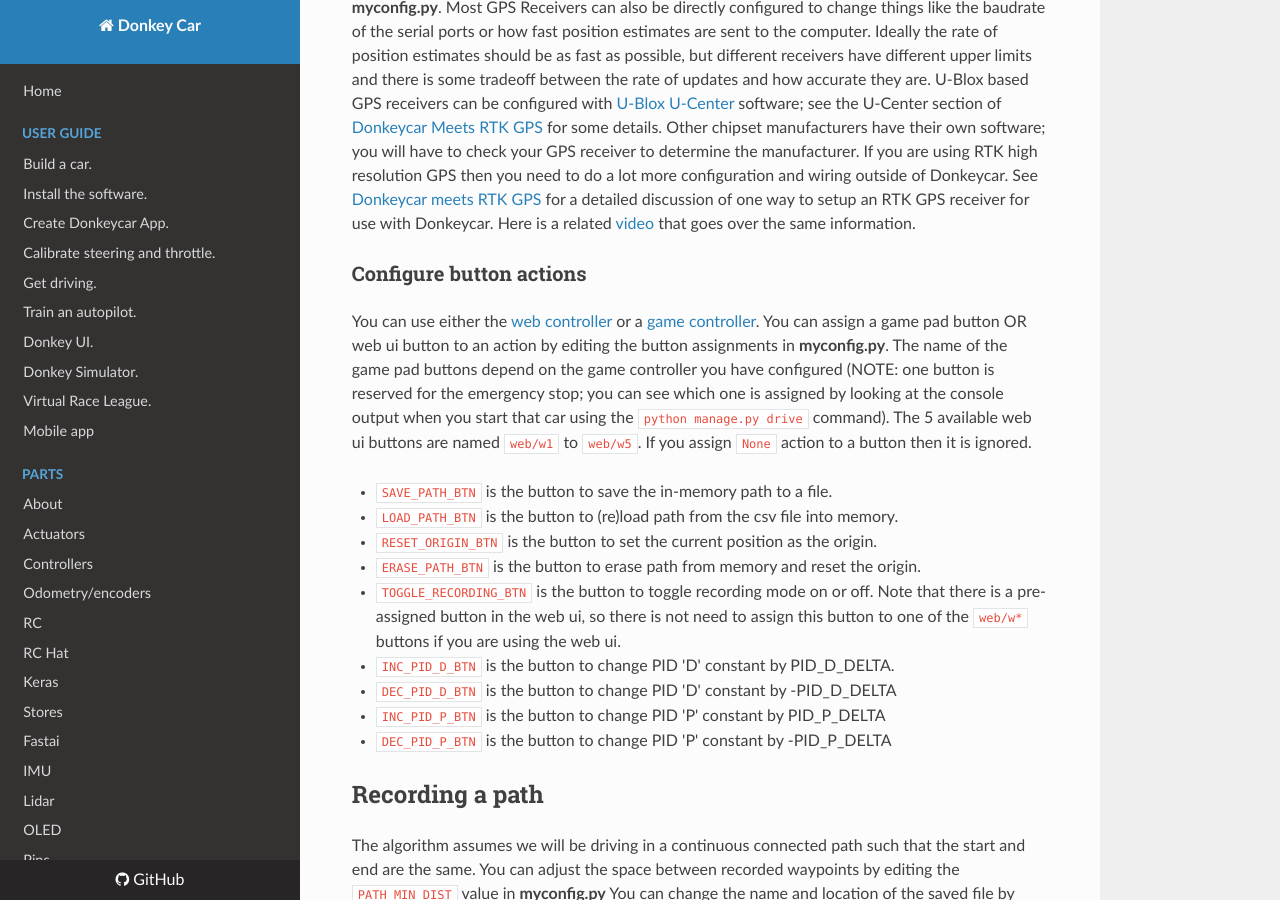
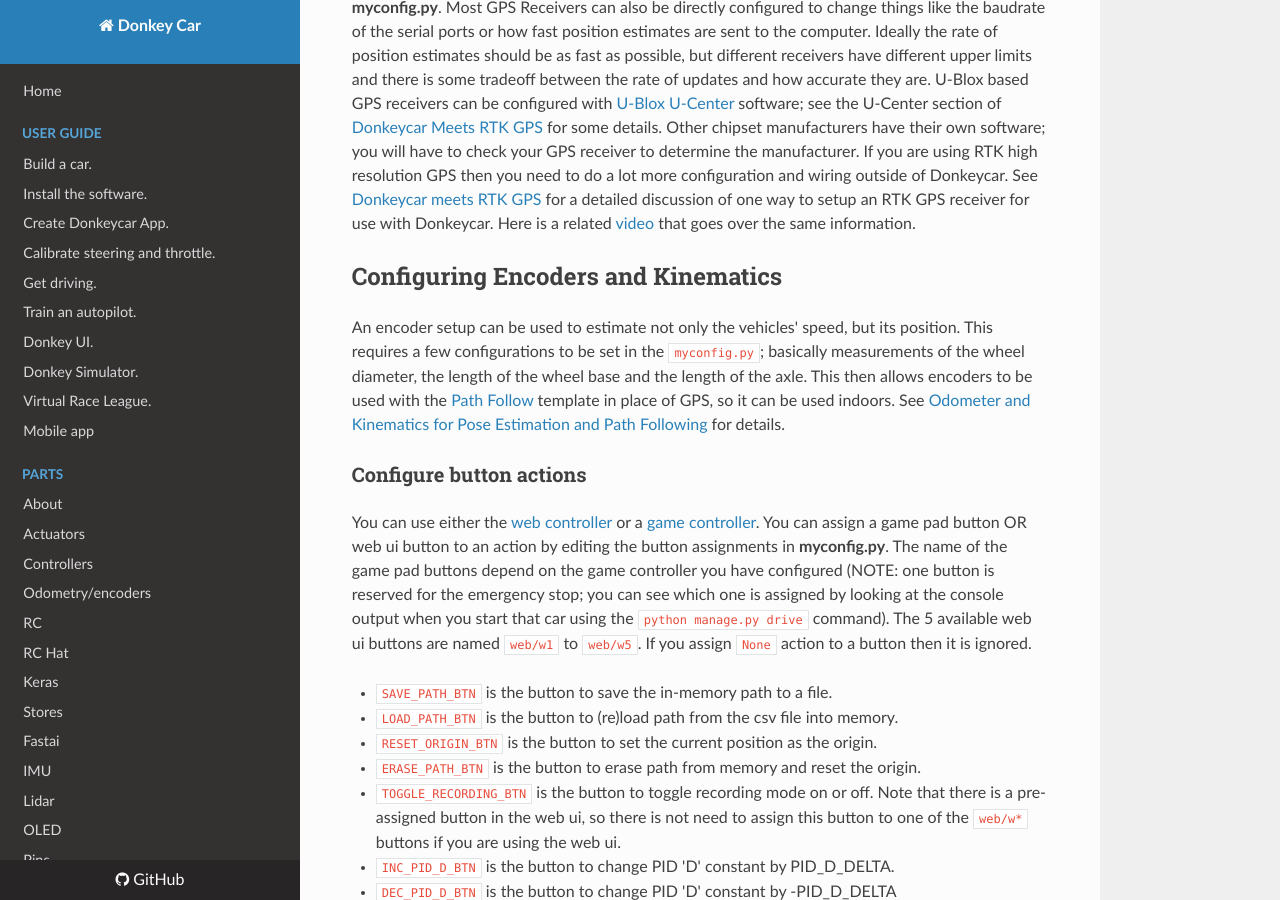
Before and after one commit to autorope/donkeydocs, an MkDocs documentation site: the page built from docs/guide/path_follow/path_follow.md, in a window 1280 px wide and 900 px high, scrolled down 2703 px. Built offline with MkDocs 1.6.1, drawn with Linux system fonts in a browser that asks for light colours; nearby versions of some CDN libraries.

Commit message:
Update path_follow.md
Add info on using encoders with the Path follow template

```diff
--- a/docs/guide/path_follow/path_follow.md
+++ b/docs/guide/path_follow/path_follow.md
@@ -60,6 +60,9 @@ In **myconfig.py**, search for the 'gps' section.  Make sure `HAVE_GPS = True` i
 Note that both the RPi and Jetson Nano may be using the default gpio serial port as a login console (you can connect up a serial 'terminal' and login).  If using the gpio serial ports you need to disable the login console.  See [Writing to a serial port](https://ezward.github.io/gps/#writing-to-the-serial-port) for details.
 
 Those two settings are the only ones related to the GPS receiver that need to be set in **myconfig.py**.  Most GPS Receivers can also be directly configured to change things like the baudrate of the serial ports or how fast position estimates are sent to the computer.  Ideally the rate of position estimates should be as fast as possible, but different receivers have different upper limits and there is some tradeoff between the rate of updates and how accurate they are.  U-Blox based GPS receivers can be configured with [U-Blox U-Center](https://www.u-blox.com/en/product/u-center) software; see the U-Center section of  [Donkeycar Meets RTK GPS](https://ezward.github.io/gps/#u-center) for some details.  Other chipset manufacturers have their own software; you will have to check your GPS receiver to determine the manufacturer.  If you are using RTK high resolution GPS then you need to do a lot more configuration and wiring outside of Donkeycar.  See [Donkeycar meets RTK GPS](https://ezward.github.io/gps/#donkeycar-meets-rtk-gps) for a detailed discussion of one way to setup an RTK GPS receiver for use with Donkeycar.  Here is a related [video](https://youtu.be/q4T7kTaExTs?t=970) that goes over the same information.
+
+## Configuring Encoders and Kinematics
+An encoder setup can be used to estimate not only the vehicles' speed, but its position.  This requires a few configurations to be set in the `myconfig.py`; basically measurements of the wheel diameter, the length of the wheel base and the length of the axle.  This then allows encoders to be used with the [Path Follow](/guide/path_follow/path_follow.md) template in place of GPS, so it can be used indoors. See [Odometer and Kinematics for Pose Estimation and Path Following](/parts/odometry.md#odometer-and-kinematics-for-pose-estimation-and-path-following) for details.
 
 ### Configure button actions
 
```
